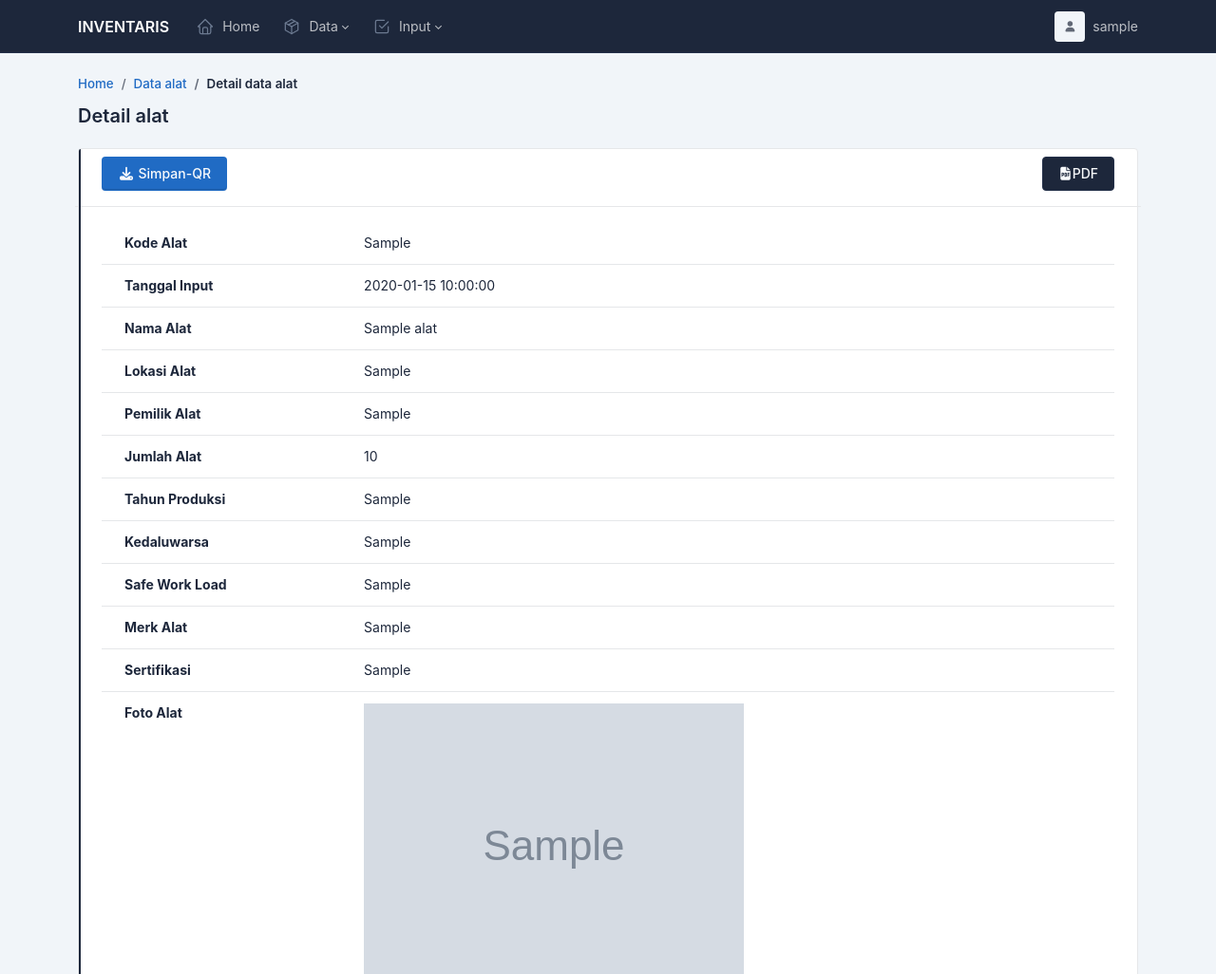
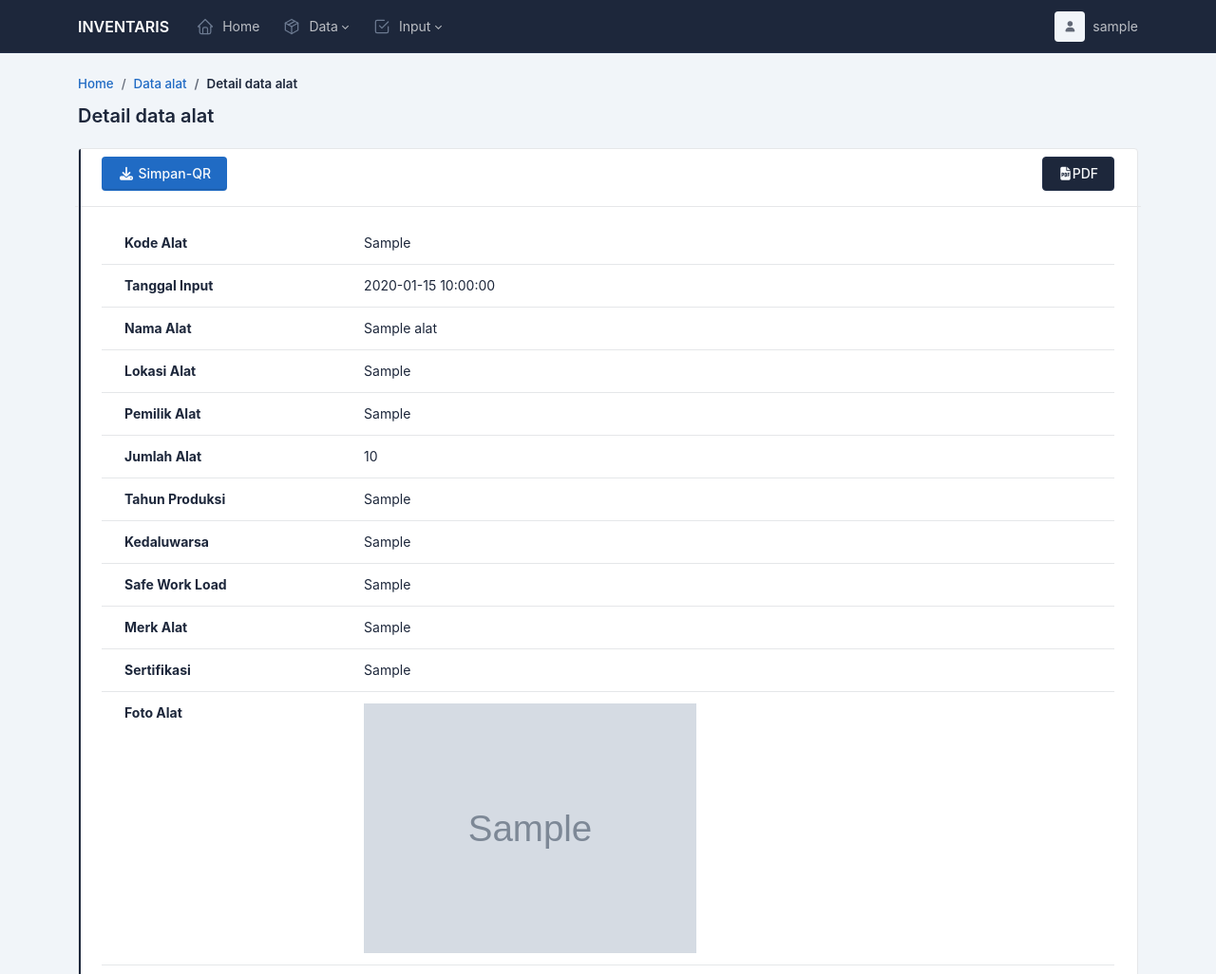
Before and after one commit to kataomoidayo/inventarisapd, a PHP site: the page made by main/view-detail-data-alat.php in a window 1280 px wide. Shown: the top 1026 px of the page at 95% size. Run offline with PHP 8.4, Linux system fonts and the light colour scheme; the visitor is signed in with stand-in values (Sample User, id 1); tables that the repository leaves empty or names only in its code hold one stand-in row (values such as "Sample post"); grey boxes marked "Sample" are stand-in pictures; some web fonts are replaced.

Commit message:
inventaris APD K3 dan KAM PT. PLN (Persero) UPT Bali

```diff
--- a/login/lupa-password.php
+++ b/login/lupa-password.php
@@ -24,7 +24,7 @@
         <div class="card-body">
           <form action="./" method="get" autocomplete="off" novalidate>
             <div class="card-body">
-              <h2 class="text-center mb-4 fw-bold">Lupa password</h2>
+              <h2 class="text-center mb-4 fw-bold">Reset password</h2>
               <p class="text-muted mb-4">Dengan mengklik "Reset Password" kami akan mengirimkan link untuk reset
                 password ke Email anda.</p>
               <div class="mb-3">
--- a/login/registrasi.php
+++ b/login/registrasi.php
@@ -27,7 +27,7 @@ require '../konfigurasi/konfig-login/konfig-registrasi.php';
       <div class="card card-md">
         <div class="card-body">
           <form method="post" autocomplete="off">
-            <h2 class="text-center mb-4 fw-bold">Daftar</h2>
+            <h2 class="text-center mb-4 fw-bold">Registrasi</h2>
             <div class="mb-3">
               <label class="form-label">Username</label>
               <input type="text" class="form-control" placeholder="Username" name="username" required>
--- a/main/input-data-alat.php
+++ b/main/input-data-alat.php
@@ -19,7 +19,7 @@ require '../konfigurasi/crud/konfig-input-data-alat.php';
 									<a href="home.php">Home</a>
 								</li>
 								<li class="breadcrumb-item active" aria-current="page">
-									<a href="#">Form input data alat</a>
+									<a href="#">Input data alat</a>
 								</li>
 							</ol>
 						</h3>
--- a/main/input-data-peminjaman.php
+++ b/main/input-data-peminjaman.php
@@ -19,13 +19,13 @@ require '../konfigurasi/crud/konfig-input-data-peminjaman.php';
                                     <a href="home.php">Home</a>
                                 </li>
                                 <li class="breadcrumb-item active" aria-current="page">
-                                    <a href="#">Form peminjaman alat</a>
+                                    <a href="#">Input data peminjaman</a>
                                 </li>
                             </ol>
                         </h3>
                     </div>
                     <h2 class="page-title">
-                        Input Data Peminjaman
+                        Input data peminjaman
                     </h2>
                 </div>
             </div>
--- a/main/template/header.php
+++ b/main/template/header.php
@@ -85,10 +85,10 @@
 								</a>
 								<div class="dropdown-menu">
 									<a class="dropdown-item" href="view-data-alat.php">
-										Data Alat
+										Data alat
 									</a>
 									<a class="dropdown-item" href="view-data-peminjaman.php">
-										Data Peminjaman
+										Data peminjaman
 									</a>
 								</div>
 							</li>
@@ -108,10 +108,10 @@
 								</a>
 								<div class="dropdown-menu">
 									<a class="dropdown-item" href="input-data-alat.php">
-										Input Data Alat
+										Input data alat
 									</a>
 									<a class="dropdown-item" href="input-data-peminjaman.php">
-										Input Data Peminjaman
+										Input data peminjaman
 									</a>
 								</div>
 							</li>
--- a/main/view-data-alat.php
+++ b/main/view-data-alat.php
@@ -17,7 +17,7 @@ include 'template/header.php';
 									<a href="home.php">Home</a>
 								</li>
 								<li class="breadcrumb-item active" aria-current="page">
-									<a href="#">View data alat</a>
+									<a href="#">Data alat</a>
 								</li>
 							</ol>
 						</h3>
--- a/main/view-data-peminjaman.php
+++ b/main/view-data-peminjaman.php
@@ -16,7 +16,7 @@ include 'template/header.php';
                                     <a href="home.php">Home</a>
                                 </li>
                                 <li class="breadcrumb-item active" aria-current="page">
-                                    <a href="#">View data peminjaman</a>
+                                    <a href="#">Data peminjaman</a>
                                 </li>
                             </ol>
                         </h3>
--- a/main/view-detail-data-alat.php
+++ b/main/view-detail-data-alat.php
@@ -27,7 +27,7 @@ require '../konfigurasi/view-data/konfig-detail-data-alat.php';
 							</ol>
 						</h3>
 					</div>
-					<h2 class="page-title">Detail alat</h2>
+					<h2 class="page-title">Detail data alat</h2>
 				</div>
 			</div>
 		</div>
@@ -130,7 +130,7 @@ require '../konfigurasi/view-data/konfig-detail-data-alat.php';
 											<tr>
 												<th>Foto Alat</th>
 												<td>
-													<?php echo '<img src="' . $data_alat['foto_alat'] . '" alt="Foto Alat" style="width: 100%; max-width:400px; height:100%; max-height: 400px;"/>'?>
+													<?php echo '<img src="' . $data_alat['foto_alat'] . '" alt="Foto Alat" style="width: 100%; max-width:350px; height:100%; max-height: 350px;"/>'?>
 												</td>
 											</tr>
 											<tr>
```
